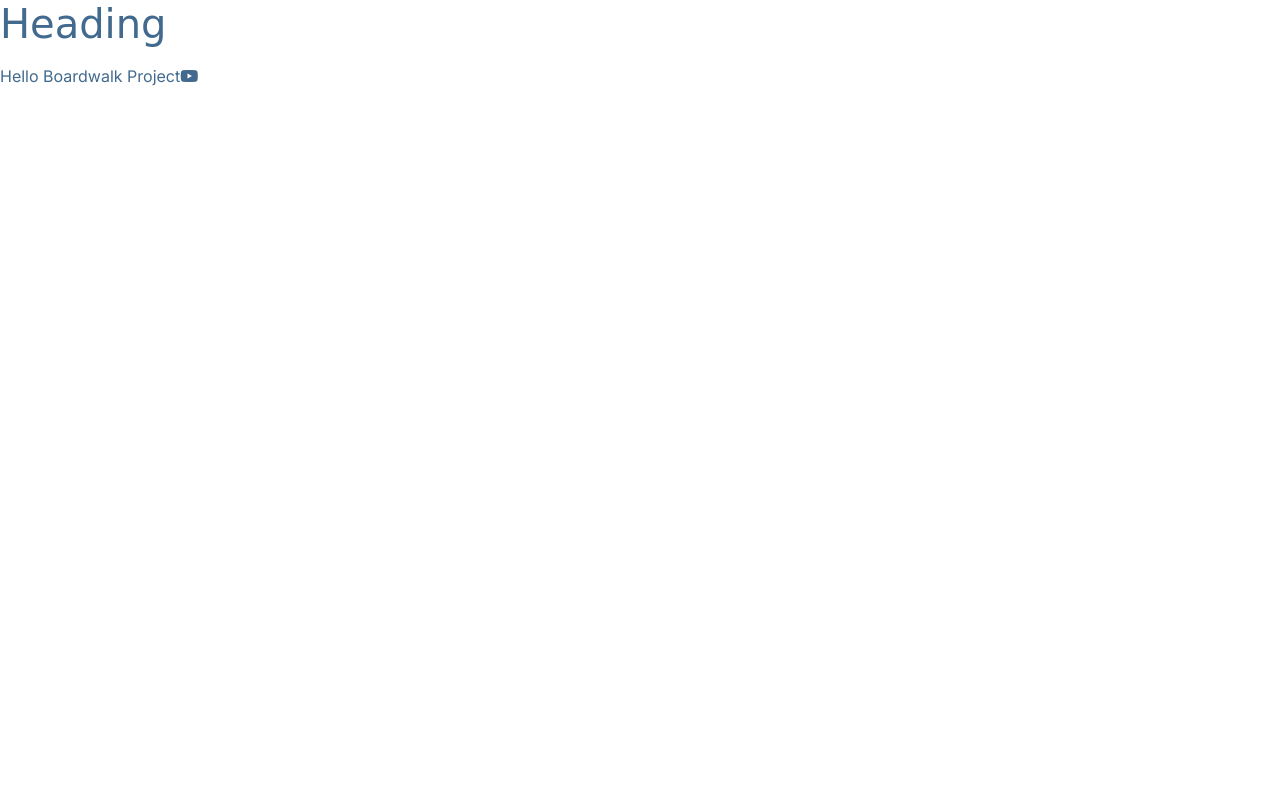
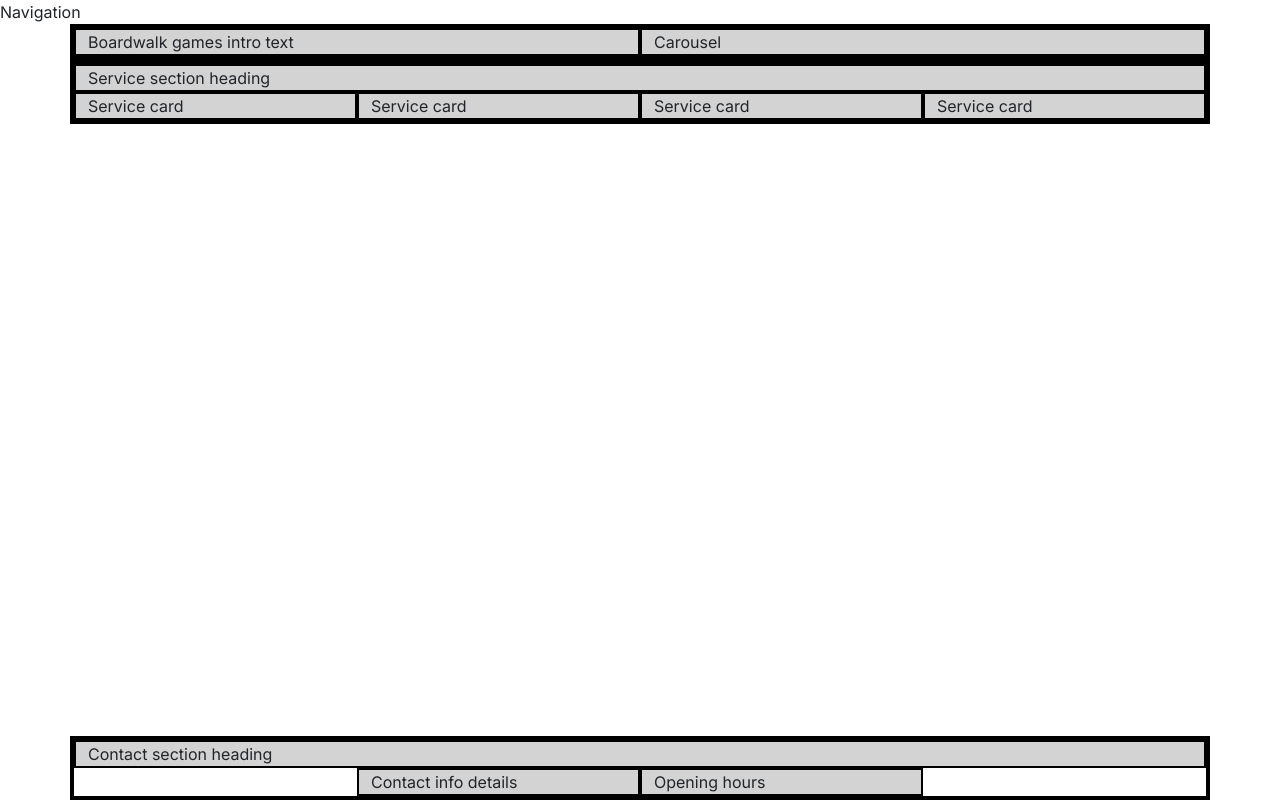
Before and after one commit to davy-berry/boardwalk-games, a plain HTML site: page index.html in a window 1280 px wide. Drawn offline with nearby package versions, Linux system fonts and the light colour scheme; a web font is replaced by a local one.

Commit message:
Adding the home page boilerplace - Grid

```diff
--- a/assets/css/style.css
+++ b/assets/css/style.css
@@ -5,9 +5,9 @@
 :root {
     --primary-font: "Inter", sans-serif;
     --secondary-font: "Macondo", cursive;
-    --primary-color: #416a8e; /*blue*/
-    --secondary-color: #aa9581; /*brown*/
-    --highlight-color: #416a8e;
+    --primary-color: #3a2620; /*dark brown*/
+    --secondary-color: #aa9581; /*light brown*/
+    --highlight-color: #416a8e; /*Blue*/
     --highlight-color-light: #7a9fc2; /*light blue*/
 }
 
@@ -23,3 +23,14 @@ h1, h2, h3 {
 .sub-heading-color {
     color: var(--highlight-color);
 }
+
+/* Grid visualisation*/
+.container,
+.row {
+    border: 2px solid black;
+}
+
+.col-12 {
+    border: 2px solid black;
+    background-color: lightgrey;
+}
--- a/index.html
+++ b/index.html
@@ -4,21 +4,68 @@
     <meta charset="UTF-8">
     <meta name="viewport" content="width=device-width, initial-scale=1.0">
     <title>Boardwalk Game</title>
+    <meta name="description"
+    content="Boardwalk Games, your ultimate gaming retreat!  Perfect for casual gamers, enthusiasts, and student gatherings.  Visit us for your next adventure in board gaming.">
+    <title>Boardwalk Games | Home</title>
+
+    <!-- favicons generated by favicon.io -->
+    <link rel="apple-touch-icon" sizes="180x180" href="assets/images/apple-touch-icon.png">
+    <link rel="icon" type="image/png" sizes="32x32" href="assets/images/favicon-32x32.png">
+    <link rel="icon" type="image/png" sizes="16x16" href="assets/images/favicon-16x16.png">
+
     <!--Bootstrap link version 5.3-->
     <link href="https://cdn.jsdelivr.net/npm/bootstrap@5.3.8/dist/css/bootstrap.min.css" rel="stylesheet" integrity="sha384-sRIl4kxILFvY47J16cr9ZwB07vP4J8+LH7qKQnuqkuIAvNWLzeN8tE5YBujZqJLB" crossorigin="anonymous">
 
     <!--Style css files link-->
     <link rel="stylesheet" href="assets/css/style.css">
 </head>
-<body>
-    <h1>Heading</h1>
-    <p></p>
-    <P class="sub-heading-color">Hello Boardwalk Project<i class="fa-brands fa-youtube"></i></P>
+
+<!-- Classes on body set to work with mt-auto on footer to ensure it stay at the bottom of the page-->
+<body class="d-flex flex-column min-vh-100">
+    <!--Navigation -->
+    <div>Navigation</div>
+
+    <!--Header with carousel-->
+    <header class="container">
+        <div class="row">
+            <div class="col-12 col-xl-6">Boardwalk games intro text</div>
+            <div class="col-12 col-xl-6">Carousel</div>
+        </div>
+    </header>
+
+    <!--Main element. MAIN IS NOT PART OF GRID STRUCTURE-->
+    <main>
+        <!--Service Section-->
+        <section class="container">
+            <div class="row">
+                <div class="col-12">Service section heading</div>
+                <div class="col-12 col-md-6 col-xl-3">Service card</div>
+                <div class="col-12 col-md-6 col-xl-3">Service card</div>
+                <div class="col-12 col-md-6 col-xl-3">Service card</div>
+                <div class="col-12 col-md-6 col-xl-3">Service card</div>
+            </div>
+        </section>
+    </main>
+
+    <!--Footer / Contact Section-->
+    <!-- mt-auto push the footer at the bottom of the page-->
+    <footer class="mt-auto">
+        <div class="container">
+            <div class="row justify-content-center">
+                <div class="col-12">Contact section heading</div>
+                <!-- contact Info-->
+                <div class="col-12 col-md-6 col-xl-3">Contact info details</div>
+                <!-- opening hours-->
+                <div class="col-12 col-md-6 col-xl-3">Opening hours</div>
+            </div>
+        </div>
+    </footer>
+
+    <!--Bootstrap JS files link-->
+    <script src="https://cdn.jsdelivr.net/npm/bootstrap@5.3.8/dist/js/bootstrap.bundle.min.js" integrity="sha384-FKyoEForCGlyvwx9Hj09JcYn3nv7wiPVlz7YYwJrWVcXK/BmnVDxM+D2scQbITxI" crossorigin="anonymous"></script>
+
+    <!--font Awesome kit link-->
+    <script src="https://kit.fontawesome.com/c4fd9d2ff8.js" crossorigin="anonymous"></script>
 </body>
 
-<!--Bootstrap JS files link-->
-<script src="https://cdn.jsdelivr.net/npm/bootstrap@5.3.8/dist/js/bootstrap.bundle.min.js" integrity="sha384-FKyoEForCGlyvwx9Hj09JcYn3nv7wiPVlz7YYwJrWVcXK/BmnVDxM+D2scQbITxI" crossorigin="anonymous"></script>
-
-<!--font Awesome kit link-->
-<script src="https://kit.fontawesome.com/c4fd9d2ff8.js" crossorigin="anonymous"></script>
 </html>
```
